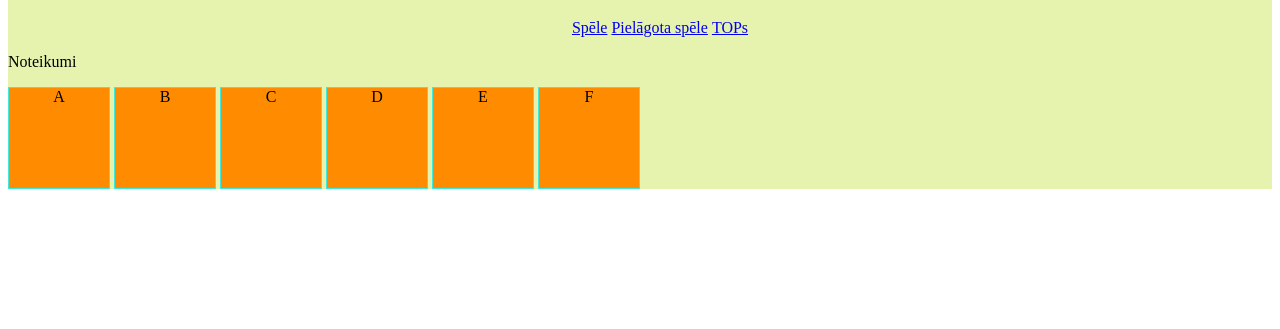
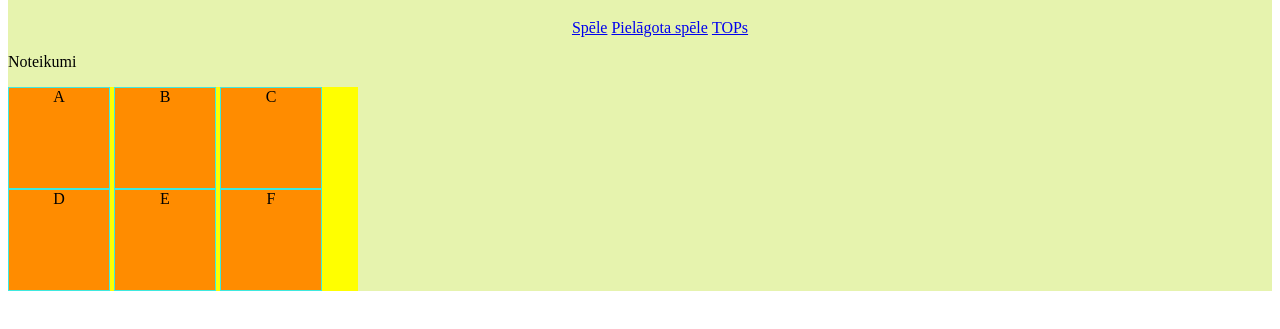
Before and after one commit to isorokina/burtu_speele, a plain HTML site: page index.html in a window 1280 px wide. Shown: the part 61-390 px from the top of the page. Drawn offline with Linux system fonts and the light colour scheme.

Commit message:
Pievienots kods

```diff
--- a/style.css
+++ b/style.css
@@ -12,6 +12,11 @@ ul{
 li{
     display: inline-block;
 }
+.game
+{
+    width:350px;
+    background-color: yellow;
+}
 .block
 {
     display: inline-block;
```
